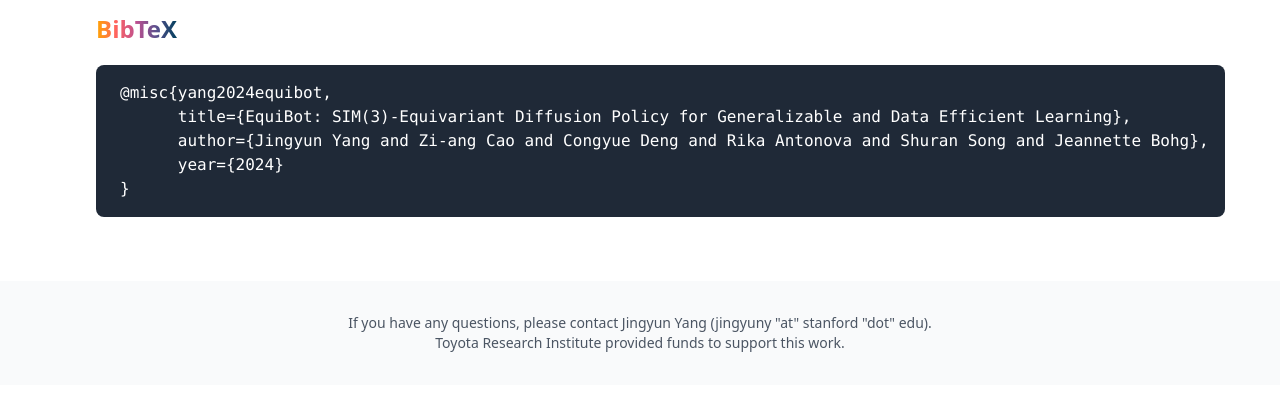
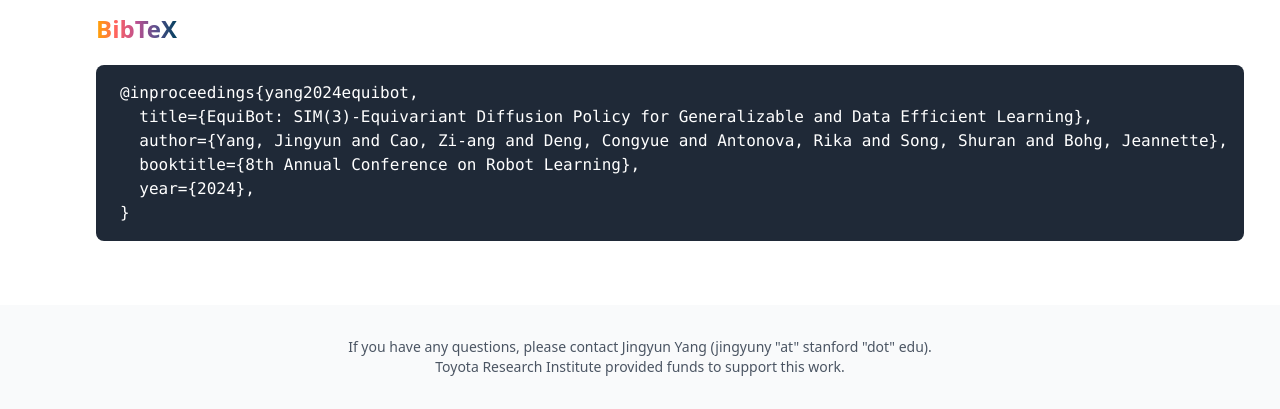
Before and after one commit to equi-bot/equi-bot.github.io, a plain HTML site: page index.html in a window 1280 px wide. Shown: the part 7273-7682 px from the top of the page. Before the commit the page ends 7658 px from the top, so only its background shows below. Drawn offline with nearby package versions, Linux system fonts and the light colour scheme.

Commit message:
update BibTex

```diff
--- a/index.html
+++ b/index.html
@@ -429,10 +429,11 @@
       <div class="flex flex-col items-center px-5 pt-0 pb-12 mx-auto max-w-6xl sm:px-6 lg:px-8">
         <div class="flex flex-col w-full max-w-6xl mx-auto prose text-left text-gray-800">
           <h2 class="text-2xl font-bold pb-5"><span class="grad_text">BibTeX</span></h2>
-          <pre><code class="language-plaintext text-sm sm:text-base inline-flex text-left items-center space-x-4 bg-gray-800 text-white rounded-lg p-4 pl-6">@misc{yang2024equibot,
-      title={EquiBot: SIM(3)-Equivariant Diffusion Policy for Generalizable and Data Efficient Learning},
-      author={Jingyun Yang and Zi-ang Cao and Congyue Deng and Rika Antonova and Shuran Song and Jeannette Bohg},
-      year={2024}
+          <pre><code class="language-plaintext text-sm sm:text-base inline-flex text-left items-center space-x-4 bg-gray-800 text-white rounded-lg p-4 pl-6">@inproceedings{yang2024equibot,
+  title={EquiBot: SIM(3)-Equivariant Diffusion Policy for Generalizable and Data Efficient Learning},
+  author={Yang, Jingyun and Cao, Zi-ang and Deng, Congyue and Antonova, Rika and Song, Shuran and Bohg, Jeannette},
+  booktitle={8th Annual Conference on Robot Learning},
+  year={2024},
 }</code></pre>
         </div>
       </div>
```
